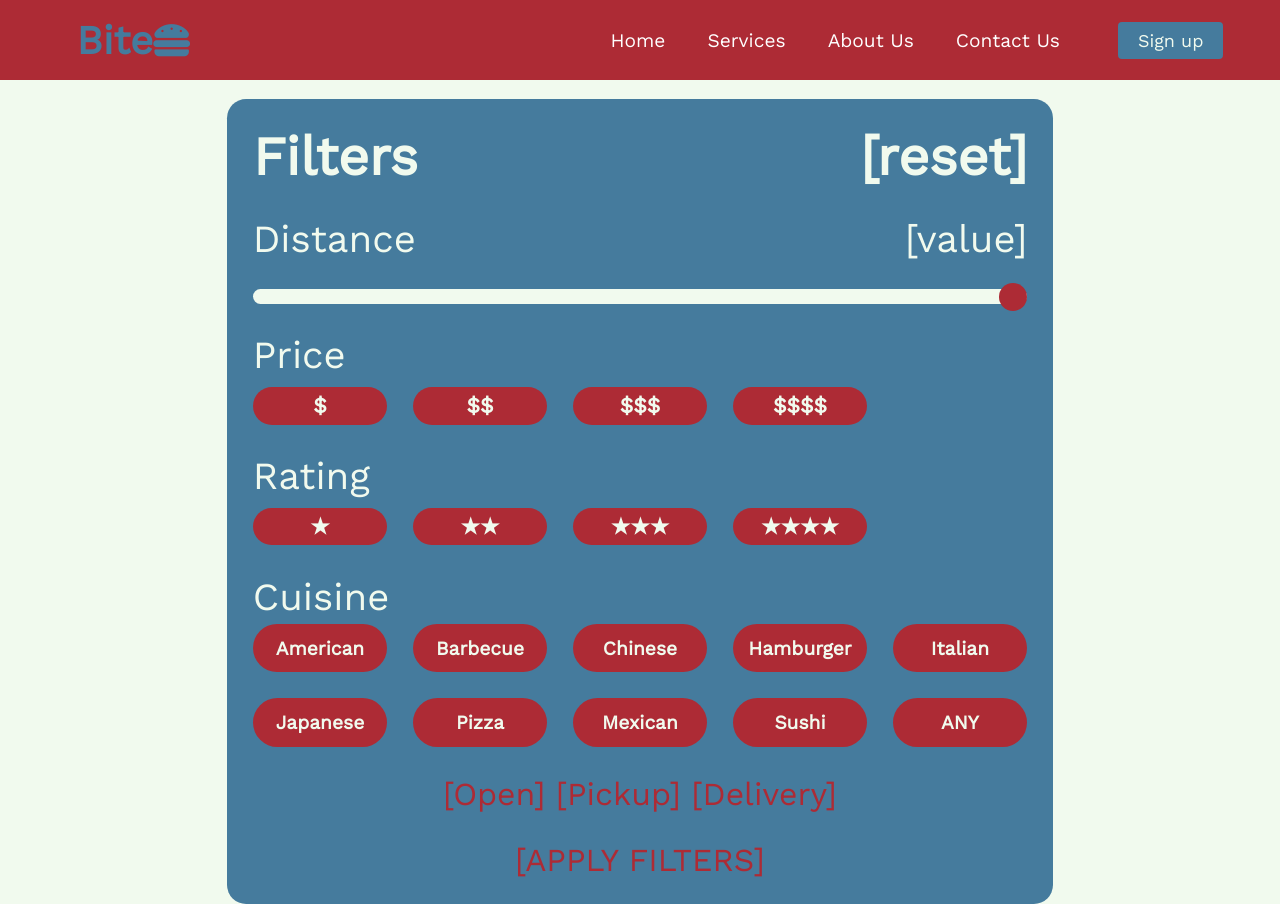
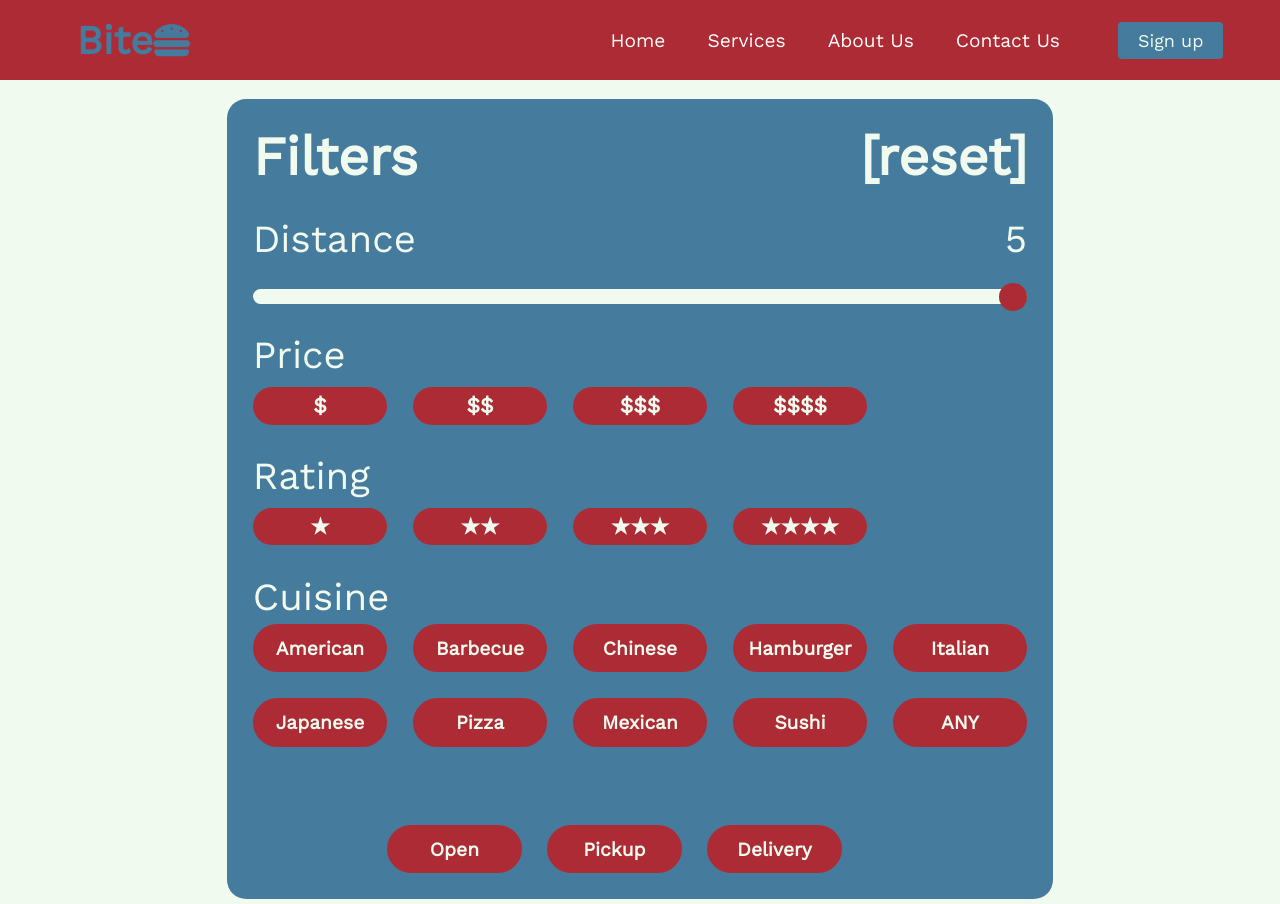
Before and after one commit to akayangel218/Project-Bite, a React (Create React App) app in the folder bite-frontend/: page /filter in a window 1280 px wide. Built offline with nearby package versions, Linux system fonts and the light colour scheme; a web font is replaced by a local one.

Commit message:
minor updates

```diff
--- a/bite-frontend/src/Pages/filter.css
+++ b/bite-frontend/src/Pages/filter.css
@@ -46,6 +46,13 @@ p {
     /* opacity: 0.7;
     -webkit-transition: .2s;
     transition: opacity .2s; */
+}
+
+.grid-item-takeout {
+    background-color:  transparent;
+    color: #F1FAEE;
+    font-size: 3vmax;
+    /* text-align: left; */
 }
 
 /* .slider:hover {
@@ -108,3 +115,27 @@ p {
     text-align: center;
     width: 10.5vmax;
 }
+
+.button-item2:hover{
+    background-color: rgb(143, 28, 12);
+    transition: all 0.2s ease-in-out;
+    color: #F1FAEE;
+    font-size: 1.5vmax;
+    font-weight: bold;
+    padding: 1vmax;
+    border-radius: 2vmax;
+    text-align: center;
+    width: 10.5vmax;
+}
+
+.button-item2-hover{
+    background-color: rgb(143, 28, 12);
+    transition: all 0.2s ease-in-out;
+    color: #F1FAEE;
+    font-size: 1.5vmax;
+    font-weight: bold;
+    padding: 1vmax;
+    border-radius: 2vmax;
+    text-align: center;
+    width: 10.5vmax;
+}
--- a/bite-frontend/src/Pages/filter.js
+++ b/bite-frontend/src/Pages/filter.js
@@ -1,9 +1,20 @@
-import React, { Component } from 'react';
+import React, { useState } from 'react';
+import { GlobalContext } from '../Context/GlobalState';
 import './filter.css';
 
-class FilterPage extends Component {
-    render() {
-      return (
+
+var slider_value = '5';
+
+//temporary
+const FilterPage = () => {
+    const [buttonStyle, setStyle] = useState("button-item2");
+
+    function handleClick() {
+        alert("CLICKED");
+        setStyle("button-item2-hover");
+    }
+
+    return (
         <div className="FilterPage">
           <br></br>
           {/* Grid */}
@@ -14,7 +25,7 @@ class FilterPage extends Component {
             </div>
             <div class="grid-distance">
                 <p>Distance</p>
-                <p>[value]</p>
+                <p>{slider_value}</p>
             </div>
             {/* Range Slider */}
             <input type="range" min="1" max="30" defaultvalue="1" className='slider' id='myRange' />
@@ -54,16 +65,18 @@ class FilterPage extends Component {
                     <div className='button-item2'>ANY</div>
                 </div>
             </div>
-            <div className='grid-item'>
-                <div class="grid-subitem">[Open] [Pickup] [Delivery]</div>
-            </div>
-            <div className='grid-item'>
-                <div class="grid-subitem">[APPLY FILTERS]</div>
+            <div class="grid-item-takeout">
+                <br></br>
+                <div className='button-container'>
+                    <div className={buttonStyle} onClick = {handleClick}
+                        >Open</div>
+                    <div className={buttonStyle} >Pickup</div>
+                    <div className='button-item2' >Delivery</div>
+                </div>
             </div>
           </div>
         </div>
-      );
-    }
-  }
+    );
+}
 
-  export default FilterPage;
+export default FilterPage;
```
